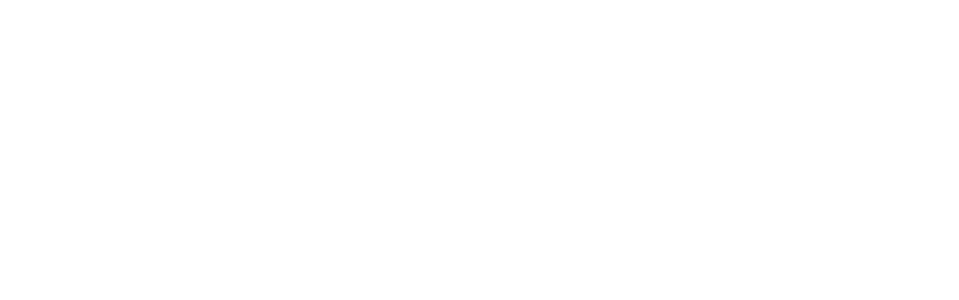
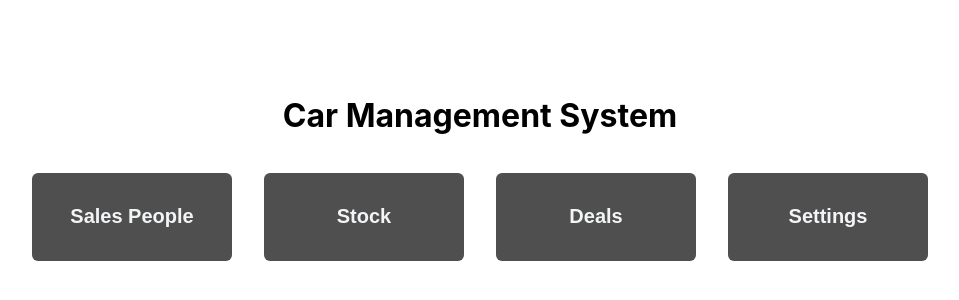
Before and after one commit to stephen447/CarDealerManagement, a React (Create React App) app in the folder Frontend/: page /dealer/home in a window 1280 px wide. Shown: the part 224-524 px from the top of the page, without its empty margins (160-1119 px from the left). Built offline with nearby package versions, Linux system fonts and the light colour scheme.

Commit message:
home page

```diff
--- a/Frontend/src/Dealer/Components/Header.jsx
+++ b/Frontend/src/Dealer/Components/Header.jsx
@@ -7,12 +7,12 @@
   return (
     <header>
       <nav>
-        <button onClick={() => navigate("/")}>Home</button>
+        <button onClick={() => navigate("/dealer/home")}>Home</button>
         <button onClick={() => navigate("/dealer/salesPersonList")}>
           SalesPeople
         </button>
-        <button onClick={() => navigate("/stock")}>Stock</button>
-        <button onClick={() => navigate("/deals")}>Deals</button>
+        <button onClick={() => navigate("/dealer/stock")}>Stock</button>
+        <button onClick={() => navigate("/dealer/deals")}>Deals</button>
         <button onClick={() => navigate("/settings")}>Settings</button>
       </nav>
     </header>
--- a/Frontend/src/Dealer/DealerApp.jsx
+++ b/Frontend/src/Dealer/DealerApp.jsx
@@ -3,11 +3,13 @@
 import CreateSalesPersonPage from "./Pages/CreateSalesPersonPage/CreateSalesPersonPage";
 import SalesPersonListPage from "./Pages/SalesPersonListPage/SalesPersonListPage";
 import SalesPersonPage from "./Pages/SalesPersonPage/SalesPersonPage";
+import HomePage from "./Pages/HomePage/HomePage";
 
 function DealerApp() {
   return (
     <Routes>
       <Route path="login" element={<Login userType={"dealer"} />} />
+      <Route path="home" element={<HomePage />} />
       <Route path="createSalesPerson" element={<CreateSalesPersonPage />} />
       <Route path="salesPersonList" element={<SalesPersonListPage />} />
       <Route path="salesPerson/:id" element={<SalesPersonPage />} />
--- /dev/null
+++ b/Frontend/src/Dealer/Pages/HomePage/HomePage.jsx
@@ -0,0 +1,25 @@
+import { useNavigate } from "react-router-dom";
+import styles from "./HomePage.module.css";
+function HomePage() {
+  const navigate = useNavigate();
+  return (
+    <div className={styles["home-container"]}>
+      <h1> Car Management System</h1>
+      <div className={styles["button-container"]}>
+        <button onClick={() => navigate("/dealer/salesPersonList")}>
+          <h2>Sales People</h2>
+        </button>
+        <button onClick={() => navigate("/dealer/stock")}>
+          <h2>Stock</h2>
+        </button>
+        <button onClick={() => navigate("/dealer/deals")}>
+          <h2>Deals</h2>
+        </button>
+        <button onClick={() => navigate("/dealer/settings")}>
+          <h2>Settings</h2>
+        </button>
+      </div>
+    </div>
+  );
+}
+export default HomePage;
--- /dev/null
+++ b/Frontend/src/Dealer/Pages/HomePage/HomePage.module.css
@@ -0,0 +1,28 @@
+.button-container button {
+  border: none;
+  background-color: var(--color-background-secondary);
+  color: var(--color-text-secondary);
+  padding: 1rem;
+  margin: 1rem;
+  border-radius: var(--border-radius-small);
+  min-width: 200px;
+}
+.home-container {
+  display: flex;
+  flex-direction: column;
+  align-items: center;
+  justify-content: center;
+}
+
+.home-container button:hover {
+  cursor: pointer;
+  color: var(--color-text-primary-hover);
+  background-color: var(--color-background-primary-hover);
+}
+
+.home-container {
+  display: flex;
+  align-items: center;
+  justify-content: center;
+  height: 100vh;
+}
```
